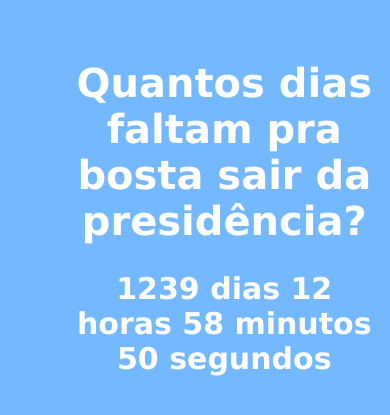
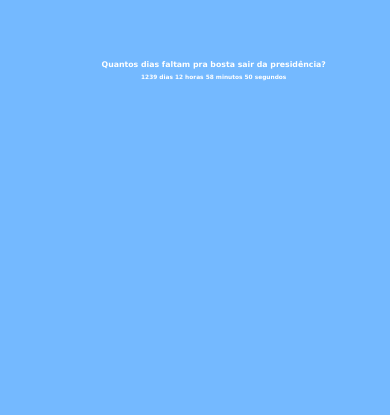
Before and after one commit to IuryAlves/quantos-dias-faltam-pra-bosta-sair-da-presidencia, a plain HTML site: page index.html in a window 390 px wide. Shown: the part 243-658 px from the top of the page. Drawn offline with Linux system fonts and the light colour scheme.

Commit message:
Centraliza texto em dispositivos mobile

```diff
--- a/index.html
+++ b/index.html
@@ -3,8 +3,10 @@
     <link rel="stylesheet" href="style.css">
     <script src="main.js"></script>
   </head>
-  <body class="acaba-logo">
-    <h1> Quantos dias faltam pra bosta sair da presidência? </h1>
-    <h2 id="counter"></h2>
+  <body>
+    <div class="acaba-logo">
+      <h1> Quantos dias faltam pra bosta sair da presidência? </h1>
+      <h2 id="counter"></h2>
+    </div>
   </body>
-  </html>
+</html>
--- a/style.css
+++ b/style.css
@@ -1,10 +1,16 @@
+body {
+    background-color: #74b9ff;
+    position: relative;
+}
+
+
 .acaba-logo {
     text-align: center;
     top: 35%;
-    left: 15%;
+    left: 25%;
+    display: inline-block;
     position: absolute;
-    background-color: #74b9ff;
     color: white;
-    font-size: 20px;
+    font-size: 1vw;
     font-family: verdana;
 }
```
